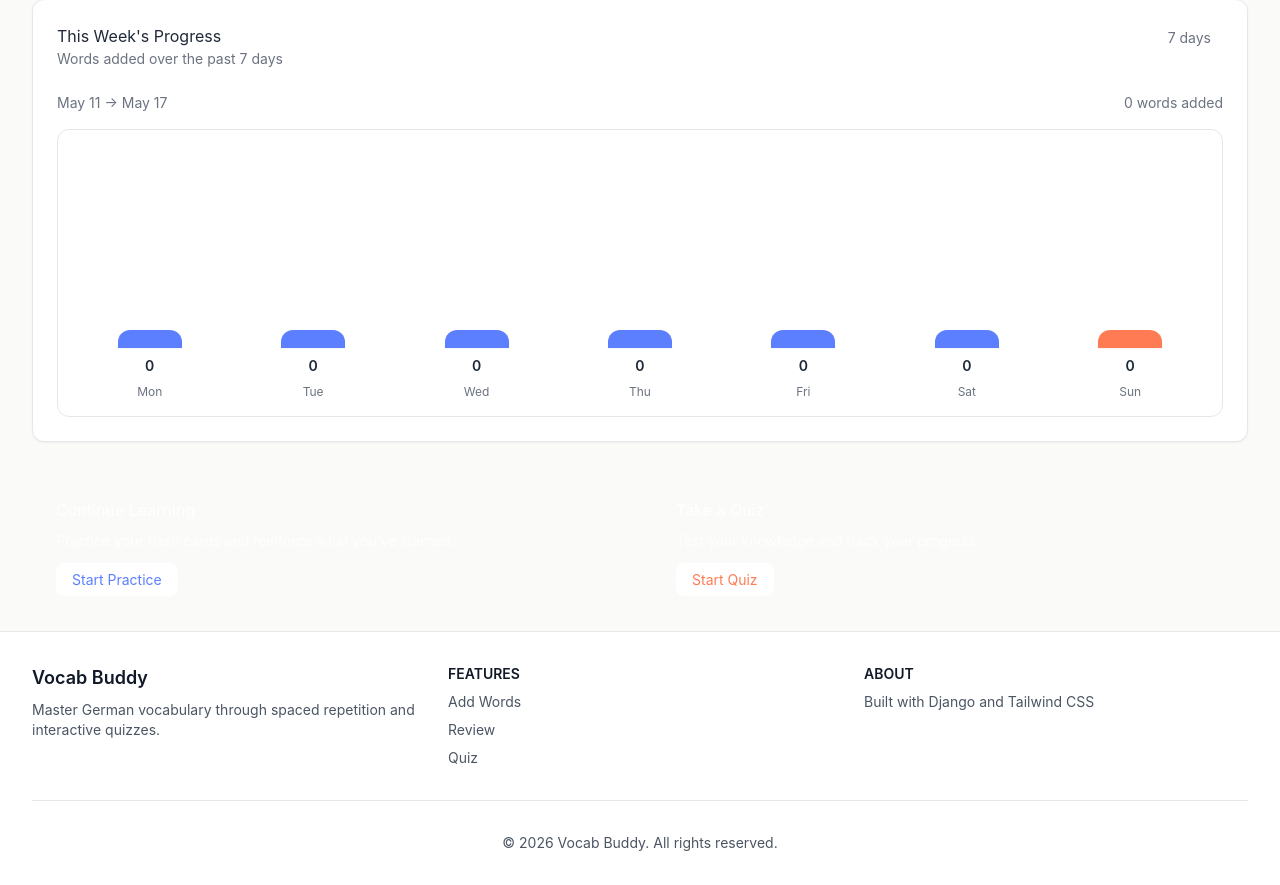
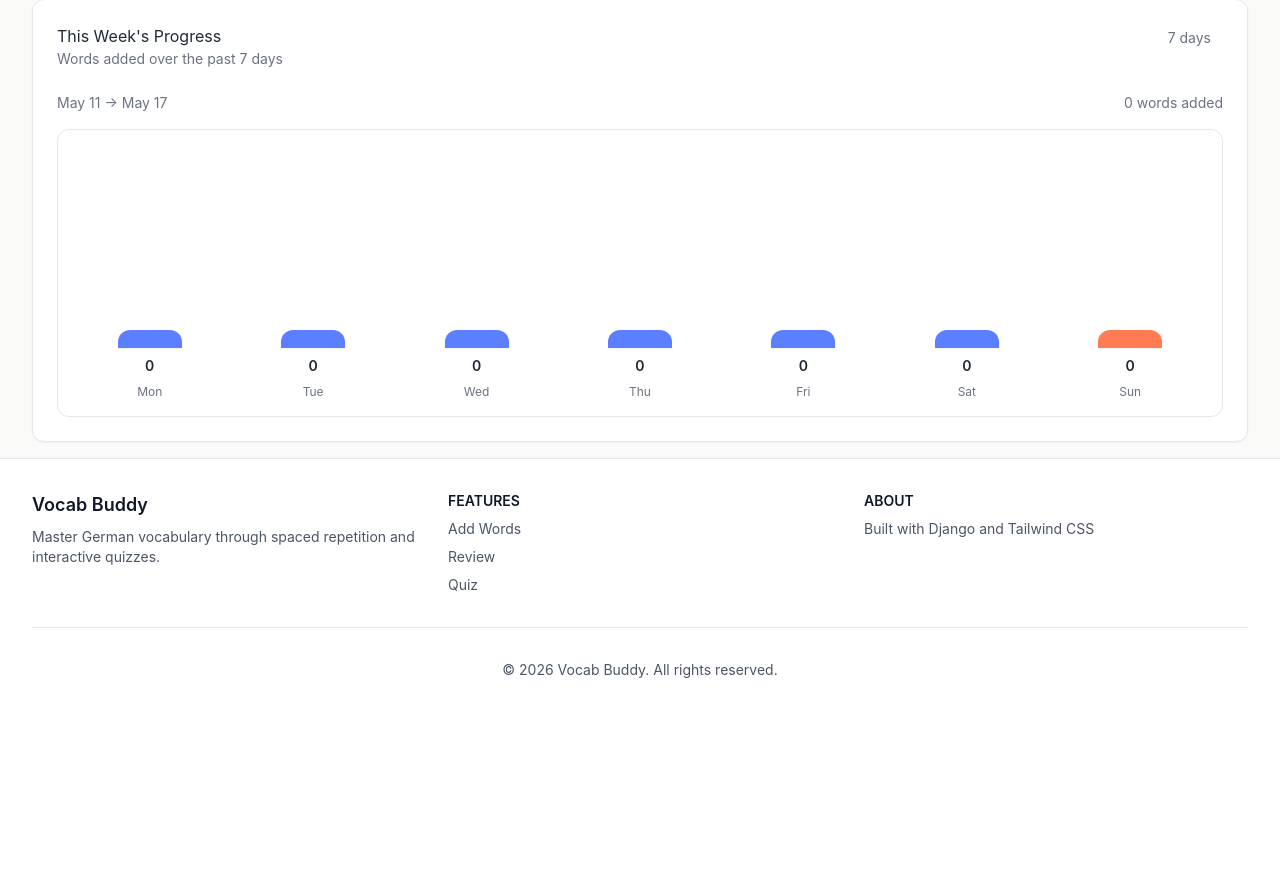
Before and after one commit to armin2080/Vocab-Buddy, a Django app: page / in a window 1280 px wide. Shown: the part 400-1285 px from the top of the page. After the commit the page ends 1078 px from the top, so only its background shows below. Run offline with Django 5.2, Linux system fonts and the light colour scheme; the visitor is signed in with stand-in values (Sample User, id 1); data that the repository does not hold is empty; some libraries are stand-ins or nearby versions.

Commit message:
Update home template

```diff
--- a/templates/home.html
+++ b/templates/home.html
@@ -76,20 +76,6 @@
                 {% endif %}
             </div>
 
-            <!-- Quick Actions -->
-            <div class="grid grid-cols-1 md:grid-cols-2 gap-6">
-                <div class="bg-gradient-to-br from-primary to-primary/80 rounded-xl p-6 text-white">
-                    <h3 class="mb-2">Continue Learning</h3>
-                    <p class="mb-4 opacity-90" style="font-size:14px;">Practice your flash cards and reinforce what you've learned.</p>
-                    <a href="{% url 'learning:review_start' %}" class="bg-white text-primary px-4 py-2 rounded-lg hover:bg-white/90 transition-colors" style="font-size:14px;">Start Practice</a>
-                </div>
-
-                <div class="bg-gradient-to-br from-accent to-accent/80 rounded-xl p-6 text-white">
-                    <h3 class="mb-2">Take a Quiz</h3>
-                    <p class="mb-4 opacity-90" style="font-size:14px;">Test your knowledge and track your progress.</p>
-                    <a href="{% url 'learning:quiz_start' %}" class="bg-white text-accent px-4 py-2 rounded-lg hover:bg-white/90 transition-colors" style="font-size:14px;">Start Quiz</a>
-                </div>
-            </div>
         {% else %}
             <div class="mt-12 space-y-6">
                 <p class="text-lg text-muted-foreground">Get started by signing in or creating a new account.</p>
```
